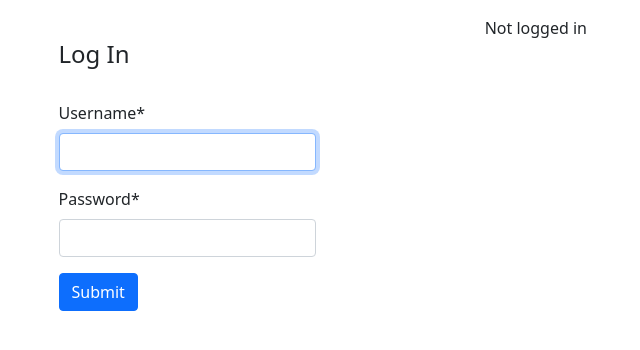
After one commit to alienperfect/Dictionary, a Django app: page /account/login/ in a window 1280 px wide. The commit adds this page. Shown: the top 350 px of the page, without its empty margins (453-1093 px from the left). Run offline with Django 4.2, Linux system fonts and the light colour scheme; some libraries are stand-ins or nearby versions.

Commit message:
Login and log out views

```diff
--- a/account/models.py
+++ b/account/models.py
@@ -1,3 +1 @@
 from django.db import models
-
-# Create your models here.
--- a/account/urls.py
+++ b/account/urls.py
@@ -0,0 +1,8 @@
+from django.urls import path
+from account.views import CustomLoginView, CustomLogoutView
+
+app_name = 'account'
+urlpatterns = [
+    path('login/', CustomLoginView.as_view(), name='login'),
+    path('logout/', CustomLogoutView.as_view(), name='logout'),
+]
--- a/account/views.py
+++ b/account/views.py
@@ -1,3 +1,11 @@
-from django.shortcuts import render
+from django.contrib.auth.views import LoginView, LogoutView
+from django.urls import reverse_lazy
 
-# Create your views here.
+class CustomLoginView(LoginView):
+    template_name = 'account/login.html'
+    next_page = reverse_lazy('dictionary:main')
+    redirect_authenticated_user = True
+
+
+class CustomLogoutView(LogoutView):
+    next_page = reverse_lazy('dictionary:main')
--- a/config/settings.py
+++ b/config/settings.py
@@ -79,7 +79,6 @@ DATABASES = {
     }
 }
 
-
 # Password validation
 # https://docs.djangoproject.com/en/4.0/ref/settings/#auth-password-validators
 
--- a/config/urls.py
+++ b/config/urls.py
@@ -5,5 +5,5 @@ urlpatterns = [
     path('admin/', admin.site.urls),
     path('api/', include('api.urls', namespace='api')),
     path('definition/', include('dictionary.urls', namespace='dictionary')),
-    #path('account/', include('account.urls')),
+    path('account/', include('account.urls', namespace='account')),
 ]
--- /dev/null
+++ b/templates/account/login.html
@@ -0,0 +1,15 @@
+{% extends "base.html" %}
+{% load crispy_forms_tags %}
+
+{% block title %}<title>Log In</title>{% endblock %}
+
+{% block content %}
+	<div class="d-flex justify-content-center">
+		<form method="post">
+			<h4 style="padding-bottom: 1em;">Log In</h4>
+			{% csrf_token %}
+			{{ form|crispy }}
+            <button class="btn btn-primary" type="submit">Submit</button>
+		</form>
+	</div>
+{% endblock %}
--- a/templates/base.html
+++ b/templates/base.html
@@ -12,7 +12,16 @@
 
     {% block title %}<title>Document</title>{% endblock %}
 </head>
+
 <body style="padding-left: 15em; padding-right: 15em; padding-top: 1em; padding-bottom: 1em;">
+    <div class="d-flex justify-content-end">
+        {% if user.is_authenticated %}
+            {{ user.username }}
+        {% else %}
+            Not logged in
+        {% endif %}
+    </div>
+
     {% block content %}{% endblock %}
 </body>
 </html>
```
